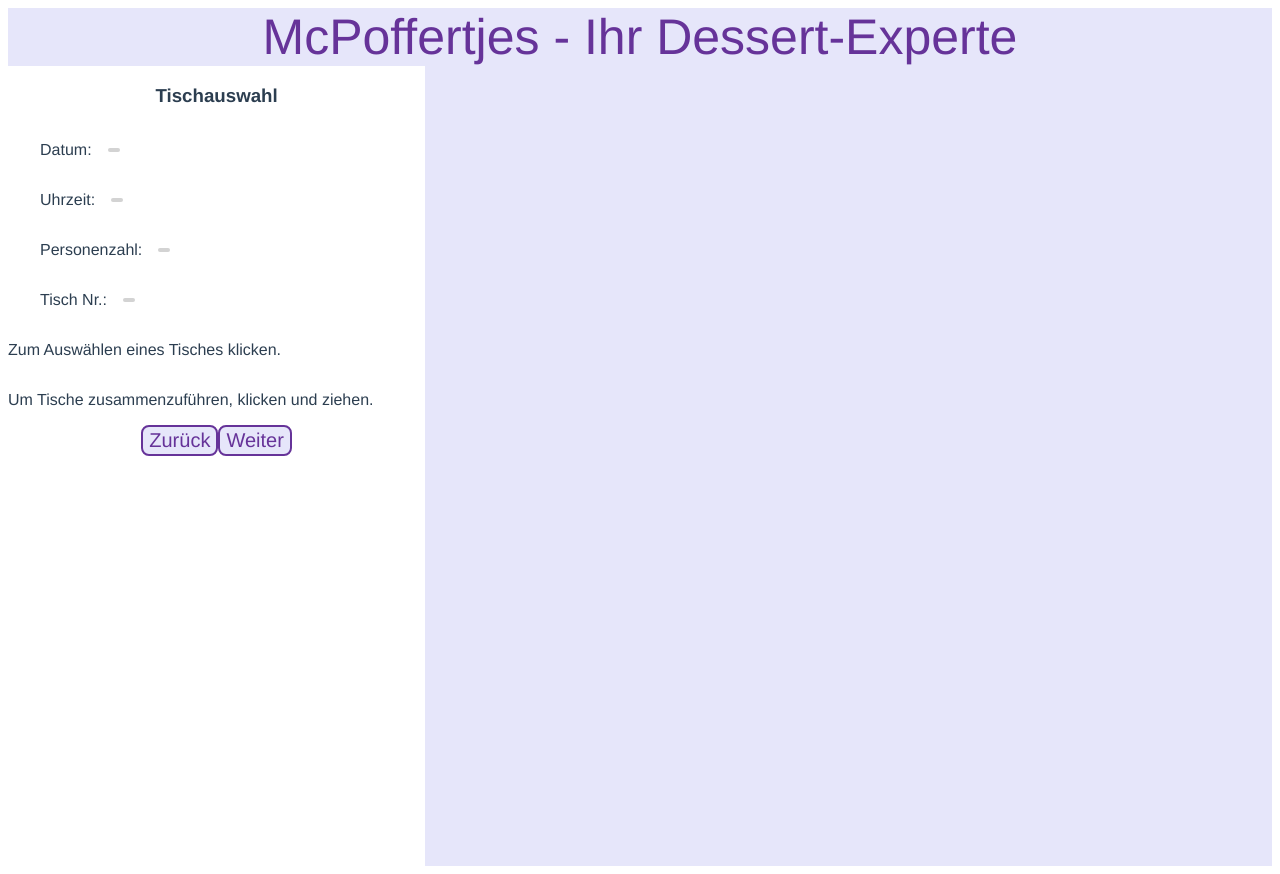
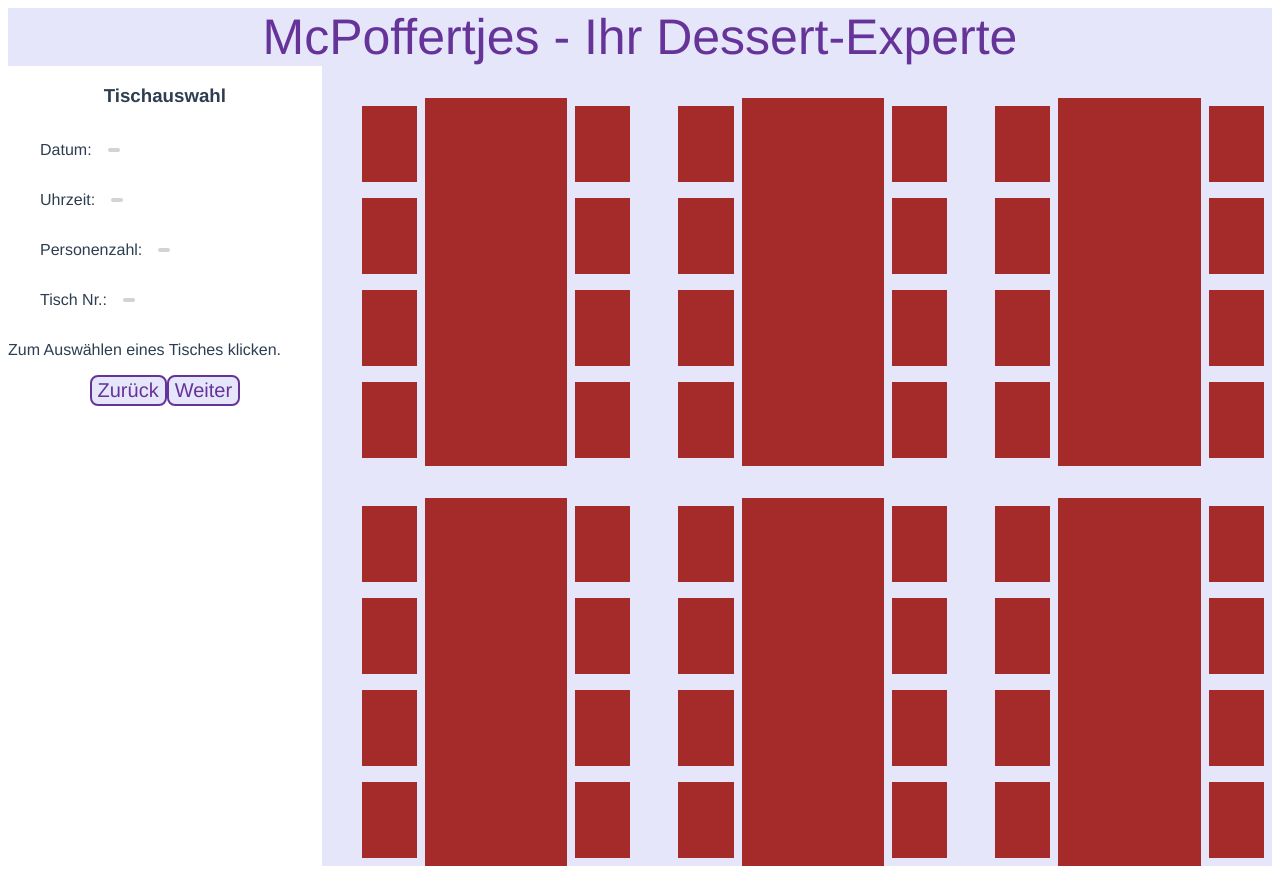
Before and after one commit to csspawn246/McPoffertjes, a Vue app: page /table-select in a window 1280 px wide. Built offline with nearby package versions, Linux system fonts and the light colour scheme.

Commit message:
Tischauswahl

```diff
--- /dev/null
+++ b/src/components/table.vue
@@ -0,0 +1,50 @@
+<template>
+  <div class="table" :style="selected ? 'border: 4px green solid;' : ''">
+      <div class="seats">
+          <div v-for="n in seatCount/2" :key="n" :class="(toSmall ? 'toSmall ' : '') +'seat'"></div>
+      </div>
+      <div :class=" (toSmall ? 'toSmall ' : '') +'plate'"></div>
+      <div class="seats">
+          <div v-for="n in seatCount/2" :key="n" :class="(toSmall ? 'toSmall ' : '') +'seat'"></div>
+      </div>
+  </div>
+</template>
+
+<script>
+export default {
+    name: 'desk',
+    props: {
+        seatCount: Number,
+        selected: Boolean,
+        toSmall: Boolean
+    }
+}
+</script>
+
+<style lang="less">
+.table {
+    margin: 1rem;
+    display: flex;
+    width: 100%;
+    height: 100%;
+    .seats {
+        display: flex;
+        flex-direction: column;
+        width: 25%;
+    }
+    .plate {
+        width: 50%;
+    }
+    .seat {
+        margin: 0.5rem;
+    }
+    .seat, .plate {
+        background-color: brown;
+        height: 100%;
+    }
+
+    .seat.toSmall, .plate.toSmall {
+        background-color: gray;
+    }
+}
+</style>
--- a/src/store.js
+++ b/src/store.js
@@ -50,6 +50,19 @@ var Store = reactive({
             price: 9.3,
             count: 0
         },
+    ],
+
+    tables: [
+        [
+            {id: 1, seatCount: 8},
+            {id: 2, seatCount: 8},
+            {id: 3, seatCount: 8}
+        ],
+        [
+            {id: 4, seatCount: 8},
+            {id: 5, seatCount: 8},
+            {id: 6, seatCount: 8}
+        ]
     ]
 })
 
--- a/src/views/table-select.vue
+++ b/src/views/table-select.vue
@@ -3,6 +3,7 @@
     <div class="content">
         <router-link to="/">McPoffertjes - Ihr Dessert-Experte</router-link>
           <!-- <router-link to="/"><h1>McPoffertjes - Ihr Dessert-Experte</h1></router-link> -->
+        <div class="wrapper">
         <div class="flexcol sidebar-left">
             <h3 class="heading">Tischauswahl</h3>
 
@@ -28,7 +29,7 @@
 
 
             <p>Zum Auswählen eines Tisches klicken.</p>
-            <p>Um Tische zusammenzuführen, klicken und ziehen.</p>
+            <p v-if="error">Bitte wähle einen Tisch aus</p>
 
             <div class="flexrow buttons">
                 <router-link to="/basic" @click="validate" >Zurück</router-link>
@@ -37,21 +38,37 @@
                 <div><router-link to="/dish-select">Weiter</router-link></div> -->
             </div>
         </div>
+        <div style="width: 100%; display: flex; flex-direction: column">
+          <div v-for="row in store.tables" :key="row[0].id" class="tableRow">
+            <desk v-for="table in row" :seatCount="table.seatCount" :selected="store.tableNr == table.id" :toSmall="store.personCount > table.seatCount" :key="table.id" @click="store.tableNr = table.id" />
+          </div>
+        </div>
+        </div>
     </div>
   </div>
 </template>
 
 <script>
 import mixin from '@/mixin.js'
+import desk from '@/components/table.vue'
 
 export default {
   name: 'TableSelect',
   mixins: [mixin],
+  data () {
+    return {
+      error: false
+    }
+  },
+  components: {desk},
   methods: {
-    validate: function() {
-      console.log(this.store.test++);
-    }
+  },
+  beforeRouteLeave: function(to, from, next) {
+    if (!this.store.tableNr) {
+      this.error = true;
+    } else next();
   }
+
 }
 </script>
 
@@ -73,6 +90,17 @@ html, body {
     display: flex;
     flex-direction: column;
     align-items: flex-start;
+}
+
+.wrapper {
+  display: flex;
+}
+
+.tableRow {
+  width: 100%;
+  height: 100%;
+  display: flex;
+  margin: 1rem;
 }
 
 .content{
```
